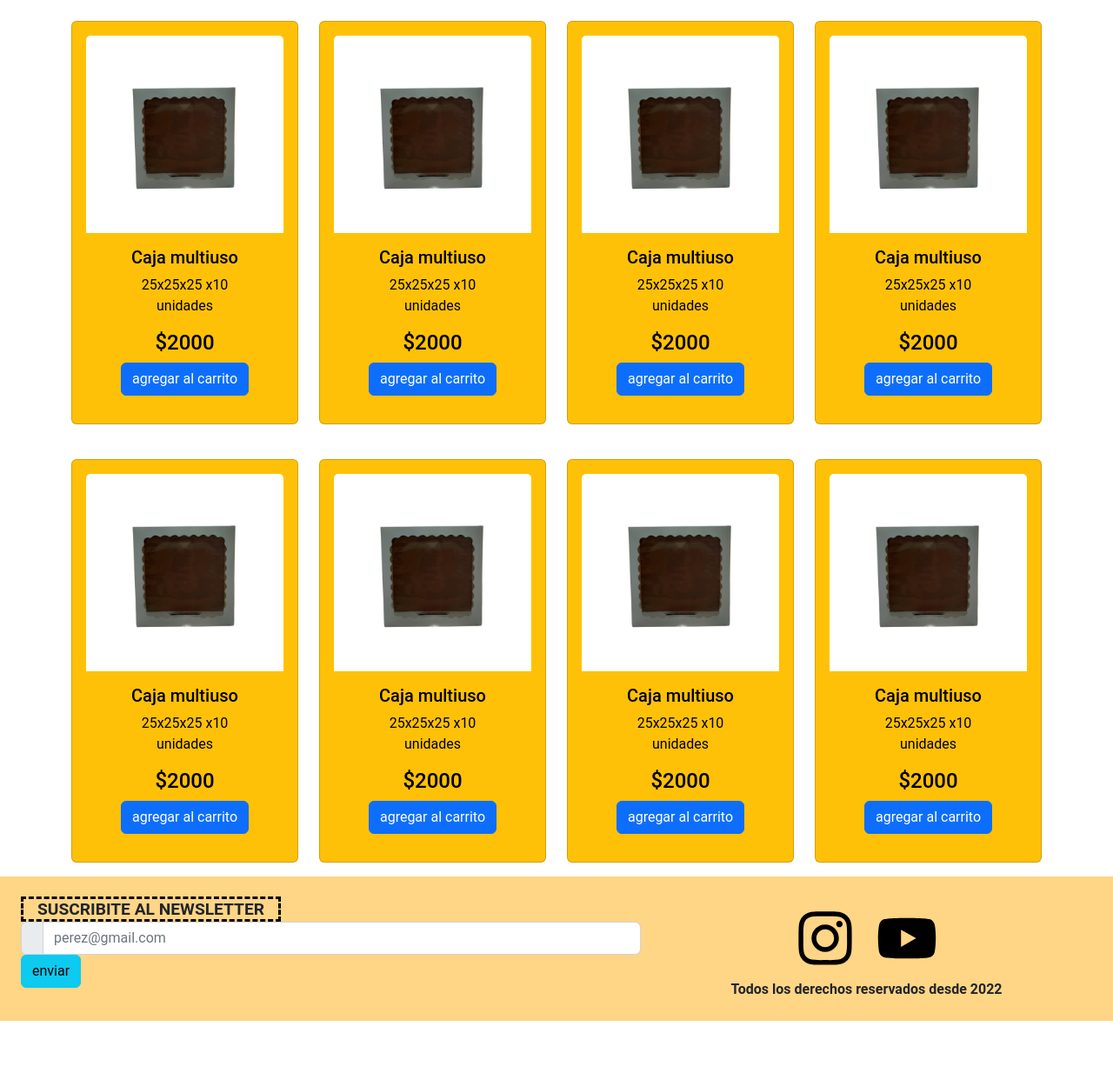
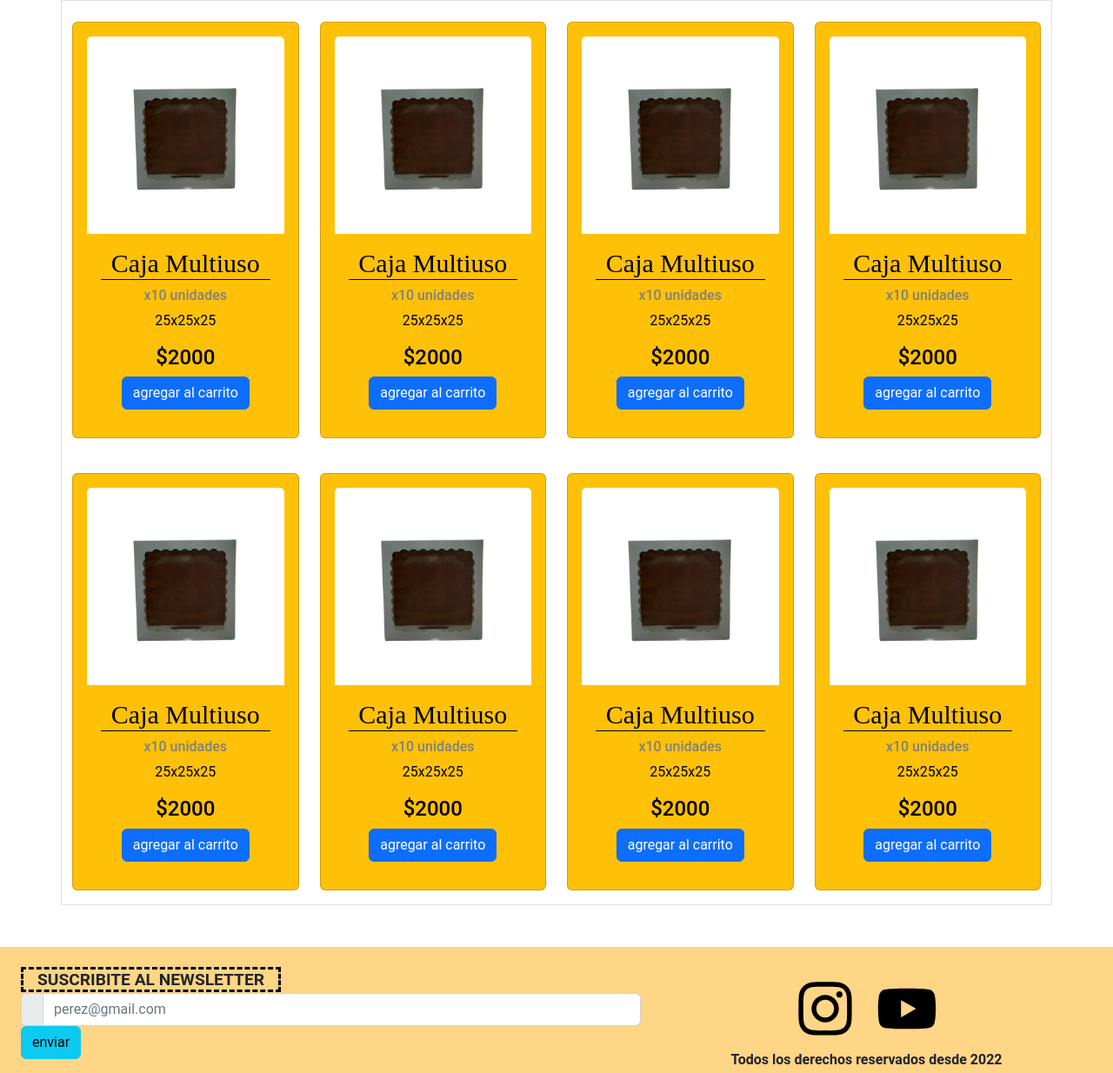
Before and after one commit to GonzaloPaez1/cotillon, a website: page TodoSueltoQualgia/paginas/cotillon.html in a window 1280 px wide. Shown: the part 148-1382 px from the top of the page at 87% size. Before the commit the page ends 1322 px from the top, so only its background shows below. Drawn offline with nearby package versions, Linux system fonts and the light colour scheme; files whose address does not match are found by name.

Commit message:
modifique las cards

```diff
--- a/TodoSueltoQualgia/paginas/cotillon.html
+++ b/TodoSueltoQualgia/paginas/cotillon.html
@@ -6,9 +6,9 @@
     <meta http-equiv="X-UA-Compatible" content="IE=edge">
     <meta name="viewport" content="width=device-width, initial-scale=1.0">
     <meta name="keywords"
-    content="cotillon, dulce y salado, reposteria, carnaval,artículos de cotillón, carnaval carioca, repostería, golosinas, descartables, manualidades, artículos de Hogar-Bazar">
+        content="cotillon, dulce y salado, reposteria, carnaval,artículos de cotillón, carnaval carioca, repostería, golosinas, descartables, manualidades, artículos de Hogar-Bazar">
     <meta name="description"
-    content="Somos una organización mayorista dedicada a la venta de artículos de cotillón, carnaval carioca, repostería, golosinas, descartables, manualidades y artículos de Hogar-Bazar">
+        content="Somos una organización mayorista dedicada a la venta de artículos de cotillón, carnaval carioca, repostería, golosinas, descartables, manualidades y artículos de Hogar-Bazar">
     <!-- CSS only -->
     <link href="https://cdn.jsdelivr.net/npm/bootstrap@5.2.0/dist/css/bootstrap.min.css" rel="stylesheet"
         integrity="sha384-gH2yIJqKdNHPEq0n4Mqa/HGKIhSkIHeL5AyhkYV8i59U5AR6csBvApHHNl/vI1Bx" crossorigin="anonymous">
@@ -38,15 +38,29 @@
         <h1>Cotillon</h1>
         <br>
         <article>
-            <section class="container-lg text-center">
-                <div class="row row-cols-md-4 row-cols-md-2 g-4">
+            <section class="container-lg text-center mb-5">
+                <div class="row row-cols-lg-4 row-cols-md-3 row-cols-sm-2 row-cols-1 g-4 border">
                     <div class="col">
                         <div class="card mb-3 text-bg-warning p-3" style="width: auto;">
                             <img src="../imagenes/WhatsApp Image 2022-08-09 at 8.57.39 AM.jpeg" class="card-img-top"
                                 alt="producto">
                             <div class="card-body">
-                                <h5 class="card-title">Caja multiuso</h5>
-                                <p class="card-text">25x25x25 x10 unidades</p>
+                                <h5 class="card-title">Caja Multiuso</h5>
+                                <h6 class="card-subtitle mb-2 mt-2">x10 unidades</h6>
+                                <p class="card-text">25x25x25</p>
+                                <h4 class="card-text">$2000</h4>
+                                <a href="" class="btn btn-primary ">agregar al carrito</a>
+                            </div>
+                        </div>
+                    </div>
+                    <div class="col">
+                        <div class="card mb-3 text-bg-warning p-3" style="width: auto;">
+                            <img src="../imagenes/WhatsApp Image 2022-08-09 at 8.57.39 AM.jpeg" class="card-img-top"
+                                alt="producto">
+                            <div class="card-body">
+                                <h5 class="card-title">Caja Multiuso</h5>
+                                <h6 class="card-subtitle mb-2 mt-2">x10 unidades</h6>
+                                <p class="card-text">25x25x25</p>
                                 <h4 class="card-text">$2000</h4>
                                 <a href="" class="btn btn-primary">agregar al carrito</a>
                             </div>
@@ -57,8 +71,9 @@
                             <img src="../imagenes/WhatsApp Image 2022-08-09 at 8.57.39 AM.jpeg" class="card-img-top"
                                 alt="producto">
                             <div class="card-body">
-                                <h5 class="card-title">Caja multiuso</h5>
-                                <p class="card-text">25x25x25 x10 unidades</p>
+                                <h5 class="card-title">Caja Multiuso</h5>
+                                <h6 class="card-subtitle mb-2 mt-2">x10 unidades</h6>
+                                <p class="card-text">25x25x25</p>
                                 <h4 class="card-text">$2000</h4>
                                 <a href="" class="btn btn-primary">agregar al carrito</a>
                             </div>
@@ -69,8 +84,9 @@
                             <img src="../imagenes/WhatsApp Image 2022-08-09 at 8.57.39 AM.jpeg" class="card-img-top"
                                 alt="producto">
                             <div class="card-body">
-                                <h5 class="card-title">Caja multiuso</h5>
-                                <p class="card-text">25x25x25 x10 unidades</p>
+                                <h5 class="card-title">Caja Multiuso</h5>
+                                <h6 class="card-subtitle mb-2 mt-2">x10 unidades</h6>
+                                <p class="card-text">25x25x25</p>
                                 <h4 class="card-text">$2000</h4>
                                 <a href="" class="btn btn-primary">agregar al carrito</a>
                             </div>
@@ -81,8 +97,9 @@
                             <img src="../imagenes/WhatsApp Image 2022-08-09 at 8.57.39 AM.jpeg" class="card-img-top"
                                 alt="producto">
                             <div class="card-body">
-                                <h5 class="card-title">Caja multiuso</h5>
-                                <p class="card-text">25x25x25 x10 unidades</p>
+                                <h5 class="card-title">Caja Multiuso</h5>
+                                <h6 class="card-subtitle mb-2 mt-2">x10 unidades</h6>
+                                <p class="card-text">25x25x25</p>
                                 <h4 class="card-text">$2000</h4>
                                 <a href="" class="btn btn-primary">agregar al carrito</a>
                             </div>
@@ -93,8 +110,9 @@
                             <img src="../imagenes/WhatsApp Image 2022-08-09 at 8.57.39 AM.jpeg" class="card-img-top"
                                 alt="producto">
                             <div class="card-body">
-                                <h5 class="card-title">Caja multiuso</h5>
-                                <p class="card-text">25x25x25 x10 unidades</p>
+                                <h5 class="card-title">Caja Multiuso</h5>
+                                <h6 class="card-subtitle mb-2 mt-2">x10 unidades</h6>
+                                <p class="card-text">25x25x25</p>
                                 <h4 class="card-text">$2000</h4>
                                 <a href="" class="btn btn-primary">agregar al carrito</a>
                             </div>
@@ -105,8 +123,9 @@
                             <img src="../imagenes/WhatsApp Image 2022-08-09 at 8.57.39 AM.jpeg" class="card-img-top"
                                 alt="producto">
                             <div class="card-body">
-                                <h5 class="card-title">Caja multiuso</h5>
-                                <p class="card-text">25x25x25 x10 unidades</p>
+                                <h5 class="card-title">Caja Multiuso</h5>
+                                <h6 class="card-subtitle mb-2 mt-2">x10 unidades</h6>
+                                <p class="card-text">25x25x25</p>
                                 <h4 class="card-text">$2000</h4>
                                 <a href="" class="btn btn-primary">agregar al carrito</a>
                             </div>
@@ -117,20 +136,9 @@
                             <img src="../imagenes/WhatsApp Image 2022-08-09 at 8.57.39 AM.jpeg" class="card-img-top"
                                 alt="producto">
                             <div class="card-body">
-                                <h5 class="card-title">Caja multiuso</h5>
-                                <p class="card-text">25x25x25 x10 unidades</p>
-                                <h4 class="card-text">$2000</h4>
-                                <a href="" class="btn btn-primary">agregar al carrito</a>
-                            </div>
-                        </div>
-                    </div>
-                    <div class="col">
-                        <div class="card mb-3 text-bg-warning p-3" style="width: auto;">
-                            <img src="../imagenes/WhatsApp Image 2022-08-09 at 8.57.39 AM.jpeg" class="card-img-top"
-                                alt="producto">
-                            <div class="card-body">
-                                <h5 class="card-title">Caja multiuso</h5>
-                                <p class="card-text">25x25x25 x10 unidades</p>
+                                <h5 class="card-title">Caja Multiuso</h5>
+                                <h6 class="card-subtitle mb-2 mt-2">x10 unidades</h6>
+                                <p class="card-text">25x25x25</p>
                                 <h4 class="card-text">$2000</h4>
                                 <a href="" class="btn btn-primary">agregar al carrito</a>
                             </div>
--- a/TodoSueltoQualgia/scss/_variables.scss
+++ b/TodoSueltoQualgia/scss/_variables.scss
@@ -1,8 +1,6 @@
-$grid-breakpoints: (
-  xs: 0,
-  sm: 576px,
-  md: 768px,
-  lg: 992px,
-  xl: 1200px,
-  xxl: 1400px
-);
+.boton{
+  background-color: rgba(0, 106, 255, 0.427);
+  border: 1px solid black;
+  border-radius: 2px;
+  width: 100px;
+  }
--- a/TodoSueltoQualgia/scss/pages/_contacto.scss
+++ b/TodoSueltoQualgia/scss/pages/_contacto.scss
@@ -48,8 +48,9 @@ margin: 30px;
     flex-direction: column;
     justify-content: center;
     align-items: center;
-    .boton{
-    background-color: rgba(0, 132, 255, 0.616);
-    width: 100px;
+    .main__form-imput{
+        border: 1px solid black;
+        }
+
+
     }
-    }
--- a/TodoSueltoQualgia/scss/pages/_cotillon.scss
+++ b/TodoSueltoQualgia/scss/pages/_cotillon.scss
@@ -1,3 +1,7 @@
 .card-img-top{
 @extend .background-centrado;
 }
+
+.card-subtitle{
+color: gray;
+}
--- a/TodoSueltoQualgia/scss/style.scss
+++ b/TodoSueltoQualgia/scss/style.scss
@@ -49,8 +49,14 @@ h3 {
     flex-direction: row;
     justify-content: center;
     text-align: center;
+}
 
+h5 {
+    font-family: 'Pacifico';
+    font-size: 30px;
+    border-bottom: 1px solid black;
 }
+
 p {
     padding: 0 16px;
 }
```
Also changed, not shown: TodoSueltoQualgia/index.html (+3 -1 lines), TodoSueltoQualgia/paginas/contacto.html (+5 -5 lines), TodoSueltoQualgia/paginas/reposteria.html (+26 -18 lines), TodoSueltoQualgia/css/style.css.
